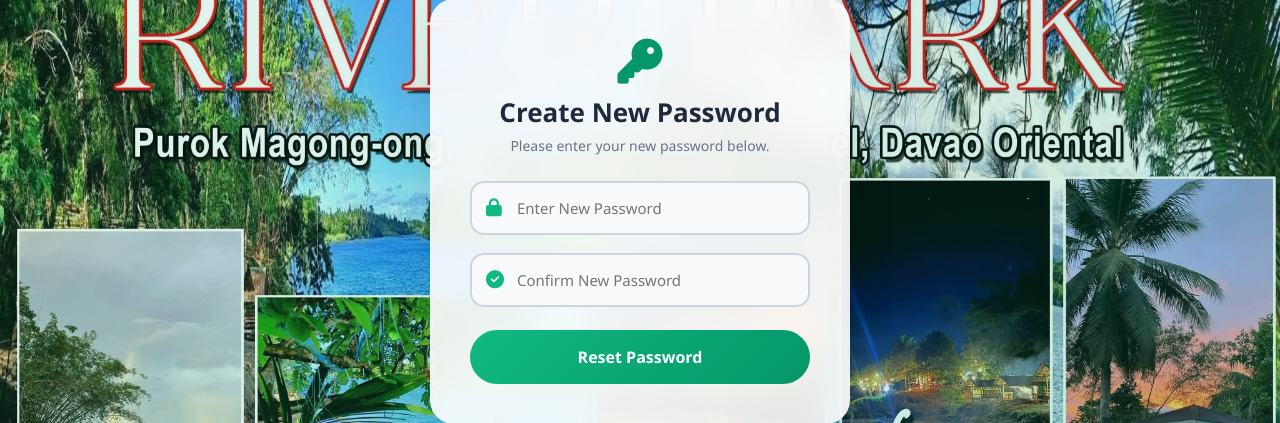
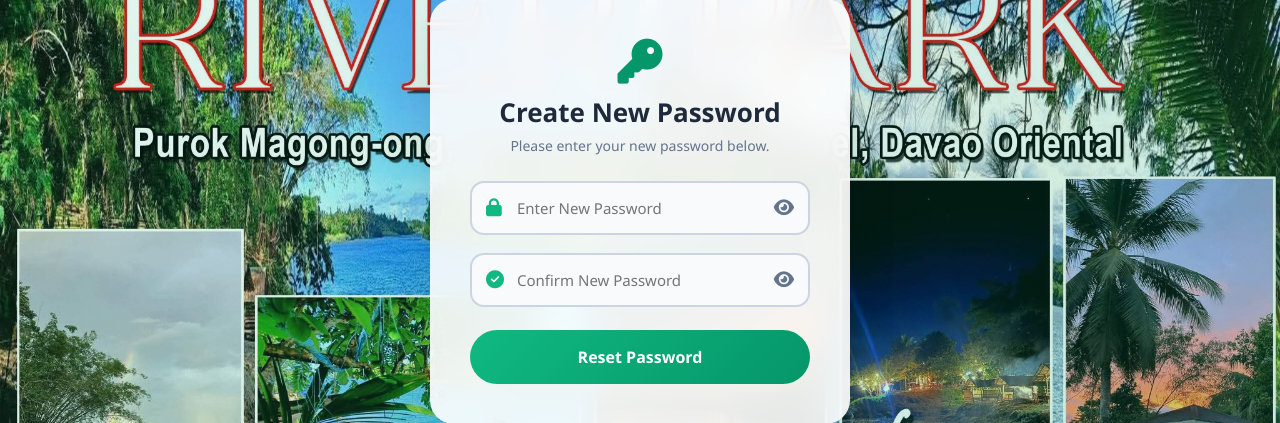
Before and after one commit to renoweebeloy-prog/cherryjoe-river-park, a PHP site: page /reset_password.php in a window 1280 px wide. Shown: the part 189-612 px from the top of the page. Run offline with PHP 8.4, Linux system fonts and the light colour scheme; the visitor is signed in with stand-in values (Sample User, id 1); some libraries are stand-ins or nearby versions.

Commit message:
Update reset_password.php

```diff
--- a/reset_password.php
+++ b/reset_password.php
@@ -55,10 +55,18 @@ if ($_SERVER["REQUEST_METHOD"] == "POST") {
         .logo-icon { font-size: 45px; color: #059669; margin-bottom: 10px; }
         h2 { color: #1e293b; font-size: 26px; font-weight: 800; margin-bottom: 5px; }
         p.subtitle { color: #64748b; font-size: 14px; margin-bottom: 25px; line-height: 1.5; }
+
         .input-group { position: relative; margin-bottom: 18px; text-align: left; }
-        .input-group i { position: absolute; left: 16px; top: 50%; transform: translateY(-50%); color: #10b981; font-size: 18px; }
-        .input-group input { width: 100%; padding: 15px 15px 15px 45px; border: 2px solid #cbd5e1; background: #f8fafc; border-radius: 14px; font-size: 15px; color: #1e293b; transition: all 0.3s ease; }
+
+        /* Giusab nako ang icon CSS aron mabulag ang wala ug tuo nga icon */
+        .input-group i.left-icon { position: absolute; left: 16px; top: 50%; transform: translateY(-50%); color: #10b981; font-size: 18px; }
+        .input-group i.toggle-password { position: absolute; right: 16px; top: 50%; transform: translateY(-50%); color: #64748b; font-size: 18px; cursor: pointer; transition: 0.3s ease; }
+        .input-group i.toggle-password:hover { color: #10b981; }
+
+        /* Gidugangan og padding sa right (45px) aron dili ma-tago ang text sa luyo sa mata */
+        .input-group input { width: 100%; padding: 15px 45px; border: 2px solid #cbd5e1; background: #f8fafc; border-radius: 14px; font-size: 15px; color: #1e293b; transition: all 0.3s ease; }
         .input-group input:focus { border-color: #10b981; background: #ffffff; outline: none; box-shadow: 0 0 0 4px rgba(16,185,129,0.15); }
+
         .submit-btn { background: linear-gradient(135deg, #10b981, #059669); color: white; border: none; padding: 16px; width: 100%; border-radius: 50px; font-weight: 700; font-size: 16px; cursor: pointer; transition: 0.3s ease; margin-top: 5px; }
         .submit-btn:hover { transform: translateY(-3px); box-shadow: 0 15px 25px rgba(16, 185, 129, 0.4); }
         .error-msg { background: #fee2e2; color: #ef4444; padding: 12px; border-radius: 10px; font-size: 14px; margin-bottom: 20px; border: 1px solid #fca5a5; display: flex; align-items: center; gap: 8px; justify-content: center; font-weight: 600;}
@@ -83,16 +91,34 @@ if ($_SERVER["REQUEST_METHOD"] == "POST") {
             <!-- KUNG WALA PA, IPA-TYPE ANG PASSWORD -->
             <form method="POST">
                 <div class="input-group">
-                    <i class="fas fa-lock"></i>
-                    <input type="password" name="new_password" required placeholder="Enter New Password">
+                    <i class="fas fa-lock left-icon"></i>
+                    <input type="password" name="new_password" id="new_pass" required placeholder="Enter New Password">
+                    <i class="fas fa-eye toggle-password" onclick="togglePass('new_pass', this)"></i>
                 </div>
                 <div class="input-group">
-                    <i class="fas fa-check-circle"></i>
-                    <input type="password" name="confirm_password" required placeholder="Confirm New Password">
+                    <i class="fas fa-check-circle left-icon"></i>
+                    <input type="password" name="confirm_password" id="confirm_pass" required placeholder="Confirm New Password">
+                    <i class="fas fa-eye toggle-password" onclick="togglePass('confirm_pass', this)"></i>
                 </div>
                 <button type="submit" class="submit-btn">Reset Password</button>
             </form>
         <?php endif; ?>
     </div>
+
+    <!-- JAVASCRIPT PARA SA TOGGLE EYE -->
+    <script>
+        function togglePass(inputId, icon) {
+            const input = document.getElementById(inputId);
+            if (input.type === "password") {
+                input.type = "text";
+                icon.classList.remove("fa-eye");
+                icon.classList.add("fa-eye-slash");
+            } else {
+                input.type = "password";
+                icon.classList.remove("fa-eye-slash");
+                icon.classList.add("fa-eye");
+            }
+        }
+    </script>
 </body>
 </html>
```
